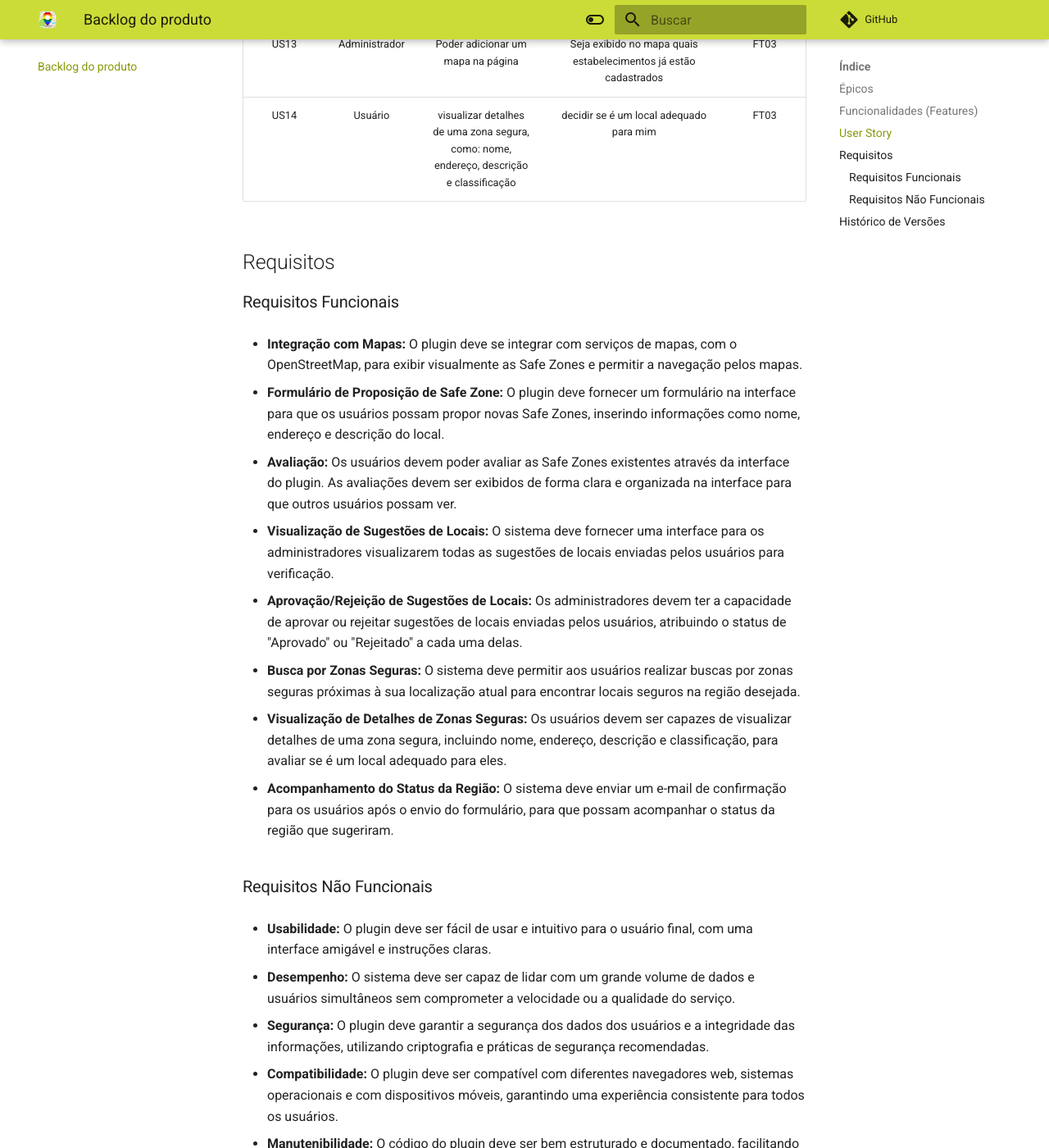
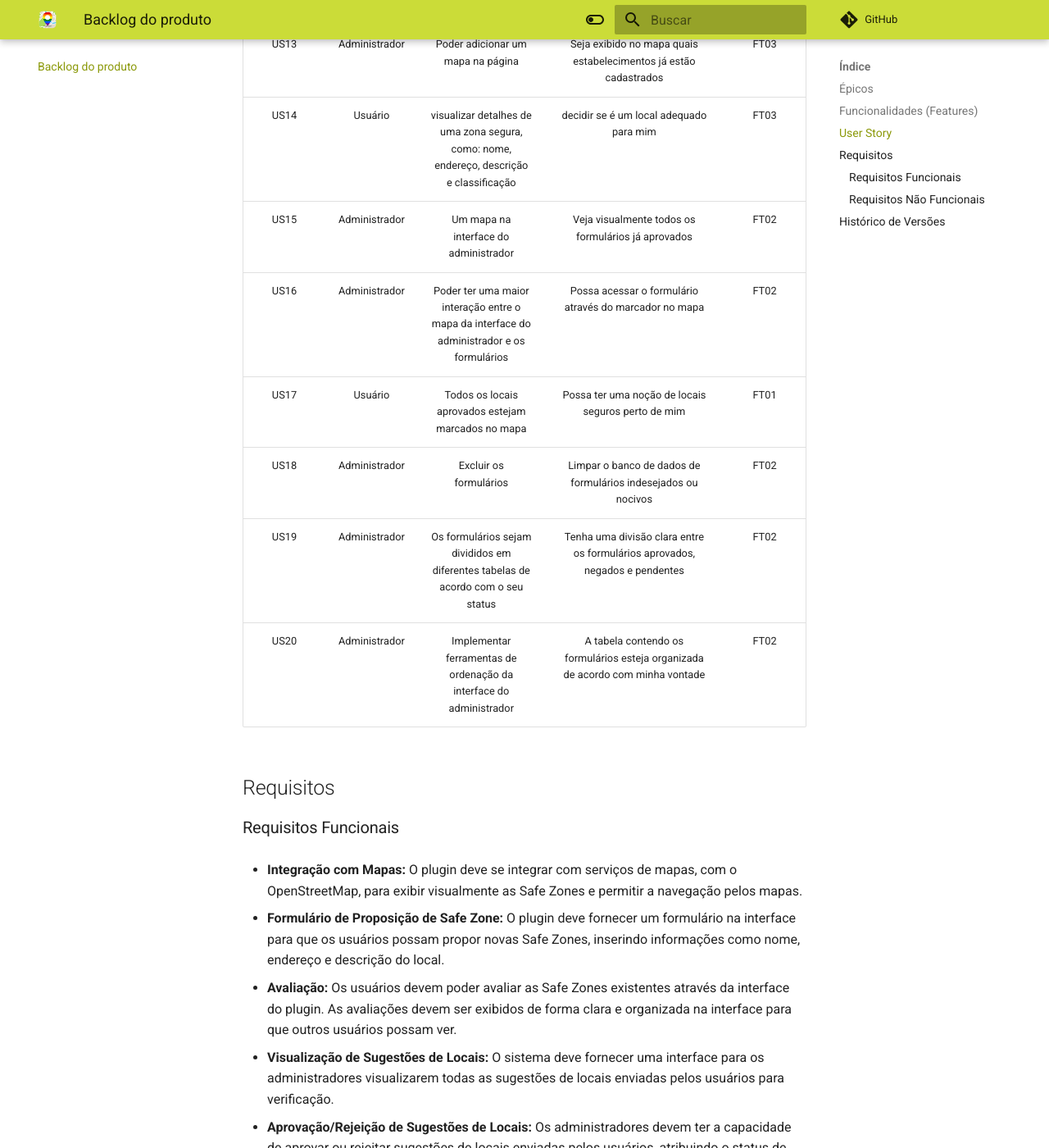
Before and after one commit to ResidenciaTICBrisa/T2G8-Plugin-Wordpress, an MkDocs documentation site: the page built from docs/backlog.md, in a window 1280 px wide and 1400 px high, scrolled down 2861 px. Shown: the whole window at 82% size. Built offline with MkDocs 1.6.1 and Material for MkDocs 9.7.7, drawn with Linux system fonts in a browser that asks for light colours; comment, search, counter and statistics services are not loaded.

Commit message:
docs(desenvolvedor): atualizado o backlog

```diff
--- a/docs/backlog.md
+++ b/docs/backlog.md
@@ -42,6 +42,12 @@ Este documento oferece uma visão abrangente do backlog de nosso produto, destac
 |    US12    | Administrador | Personalizar os campos do formulário |  Eu receba as informações pertinentes do local que eu considere relevantes | FT02 |
 |    US13    | Administrador | Poder adicionar um mapa na página | Seja exibido no mapa quais estabelecimentos já estão cadastrados | FT03 |
 |    US14    | Usuário | visualizar detalhes de uma zona segura, como: nome, endereço, descrição e classificação | decidir se é um local adequado para mim | FT03 |
+|    US15    | Administrador | Um mapa na interface do administrador | Veja visualmente todos os formulários já aprovados | FT02 |
+|    US16    | Administrador | Poder ter uma maior interação entre o mapa da interface do administrador e os formulários | Possa acessar o formulário através do marcador no mapa | FT02 |
+|    US17    | Usuário | Todos os locais aprovados estejam marcados no mapa | Possa ter uma noção de locais seguros perto de mim | FT01 |
+|    US18    | Administrador | Excluir os formulários | Limpar o banco de dados de formulários indesejados ou nocivos | FT02 |
+|    US19    | Administrador | Os formulários sejam divididos em diferentes tabelas de acordo com o seu status | Tenha uma divisão clara entre os formulários aprovados, negados e pendentes | FT02 |
+|    US20    | Administrador | Implementar ferramentas de ordenação da interface do administrador | A tabela contendo os formulários esteja organizada de acordo com minha vontade | FT02 |
 
 ## Requisitos
 
```
